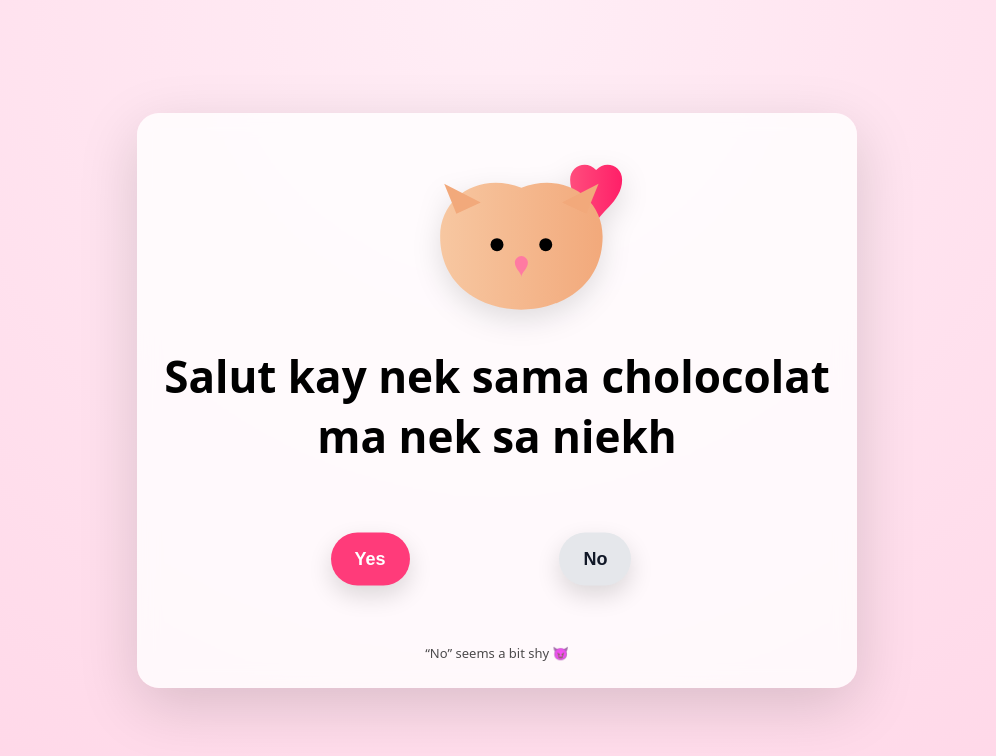
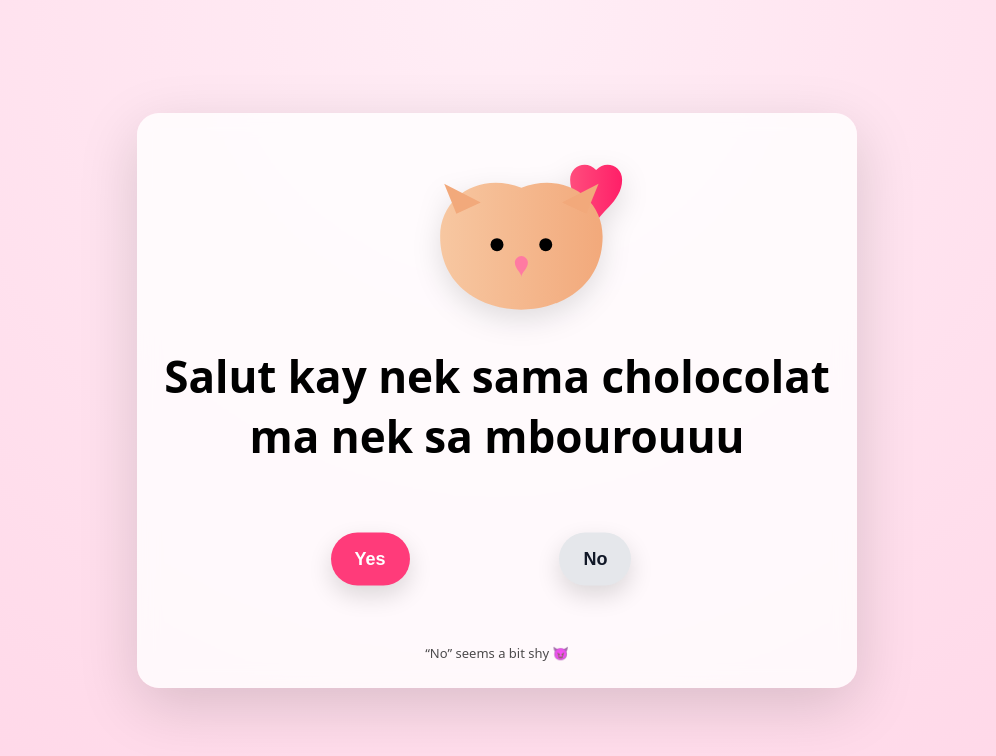
Before and after one commit to fadeldiop92i-dotcom/valentine, a plain HTML site: page index.html in a window 1280 px wide. Shown: the whole page, without its empty margins (143-1139 px from the left). Drawn offline with nearby package versions, Linux system fonts and the light colour scheme.

Commit message:
Update index.html

```diff
--- a/index.html
+++ b/index.html
@@ -171,7 +171,7 @@
             fill="#ff7aa2"/>
     </svg>
 
-    <h1>Salut kay nek sama cholocolat ma nek sa niekh</h1>
+    <h1>Salut kay nek sama cholocolat ma nek sa mbourouuu</h1>
 
     <section class="button-zone" id="zone">
       <button id="yesBtn">Yes</button>
```
